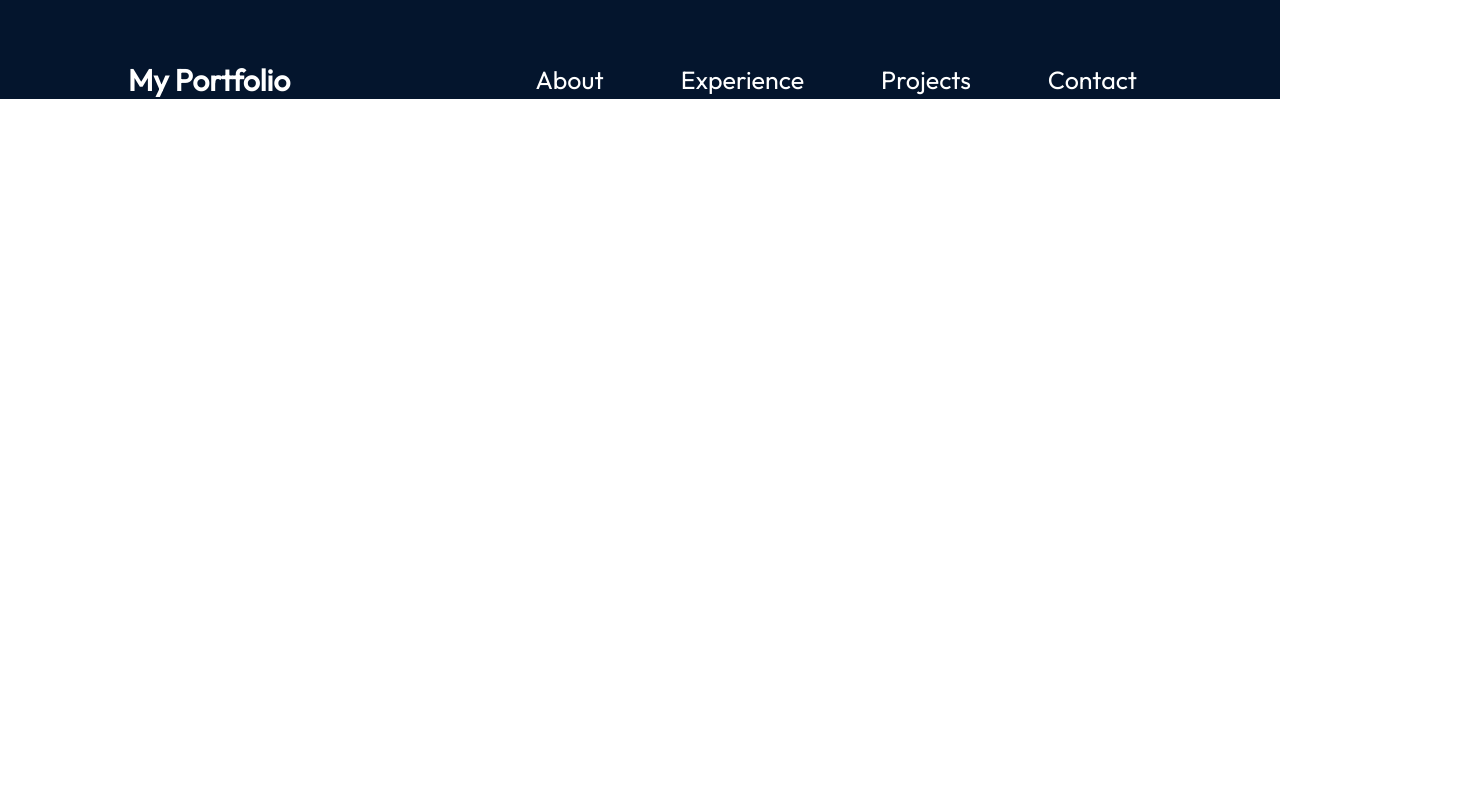
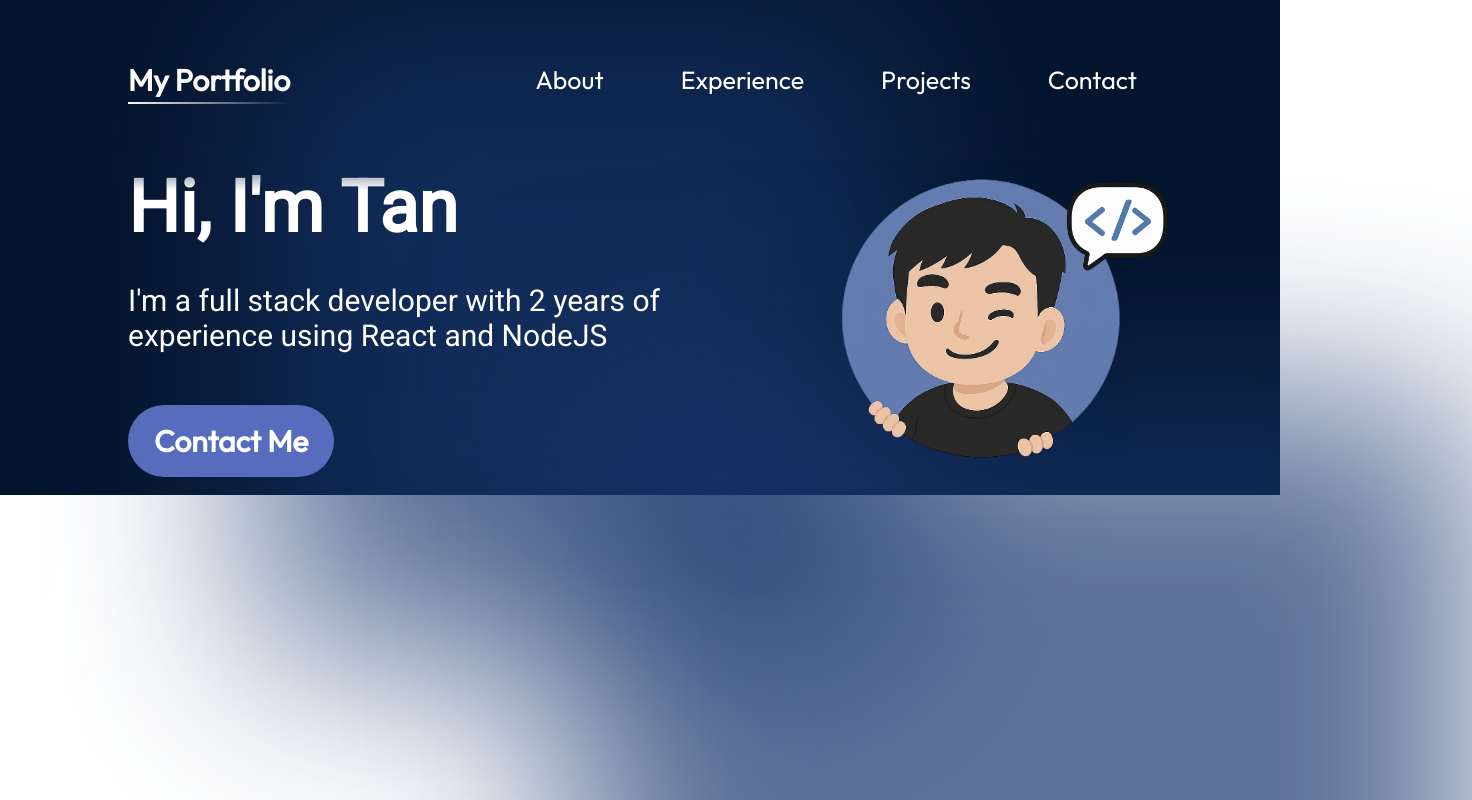
Before and after one commit to tazyqui/react-portfolio, a React (Vite) app: page / in a window 1280 px wide. Shown: the top 800 px of the page, 1472 px wide, since content can reach past the window. Built offline with nearby package versions, Linux system fonts and the light colour scheme.

Commit message:
Added Hero Section

```diff
--- a/src/App.jsx
+++ b/src/App.jsx
@@ -1,10 +1,12 @@
 import styles from "./App.module.css";
 import {Navbar} from "./components/Navbar/Navbar";
+import {Hero} from "./components/Hero/Hero";
 
 function App() {
   return (
     <div className={styles.App}>
       <Navbar />
+      <Hero />
     </div>
   )
 }
--- /dev/null
+++ b/src/components/Hero/Hero.jsx
@@ -0,0 +1,37 @@
+import React from "react";
+import styles from "./Hero.module.css";
+
+export const Hero = () => {
+  return (
+    <section className={styles.container}>
+      <div className={styles.content}>
+        <h1 className={styles.title}>Hi, I'm Tan </h1>
+        <p className={styles.description}>
+          I'm a full stack developer with 2 years of experience using React and
+          NodeJS
+        </p>
+        <a
+          className={styles.contactBtn}
+          href="mailto:tannguyen.career@gmail.com"
+        >
+          Contact Me
+        </a>
+      </div>
+      <div className={styles.imageWrapper}>
+        <img
+          className={styles.heroImg}
+          src="../../assets/hero/myHeroImg.png"
+          alt="Hero Image of Me"
+        />
+        <img
+          className={styles.textBubbleImg}
+          src="../../assets/hero/textBubbleImg.png"
+          alt="Image of Text Bubble"
+        />
+      </div>
+
+      <div className={styles.topBlur}></div>
+      <div className={styles.bottomBlur}></div>
+    </section>
+  );
+};
--- /dev/null
+++ b/src/components/Hero/Hero.module.css
@@ -0,0 +1,130 @@
+@import "../../vars.css";
+
+.container {
+    position: relative;
+    display: flex;
+    align-items: center;
+    justify-content: space-between;
+    margin: 49px;
+    z-index: 1;
+    margin-left: 10%;
+    margin-right: 10%;
+
+}
+
+.content {
+    display: flex;
+    flex-direction: column;
+    align-items: flex-start;
+    color: var(--color-text);
+    z-index: 1;
+}
+
+.title {
+    font-size: 72px;
+    font-weight: 900;
+    margin-bottom: 33px;
+    font-family: var(--font-roboto);
+    background: linear-gradient(0deg, rgba(255, 255, 255, 1) 70%, rgba(255, 255, 255, 0) 120%);
+    -webkit-text-fill-color: transparent;
+    -webkit-background-clip: text;
+}
+
+.description {
+    font-size: 30px;
+    font-family: var(--font-roboto);
+    margin-bottom: 52px;
+}
+
+.contactBtn {
+    text-decoration: none;
+    background-color: var(--color-primary);
+    color: var(--color-text);
+    border-radius: 100px;
+    font-size: 30px;
+    font-weight: 600;
+    padding: 17px 26px;
+}
+
+
+
+.imageWrapper {
+    position: relative;
+    width: 50%;
+    z-index: 1;
+}
+
+.heroImg {
+    width: 100%;
+    min-width: 300px;
+    animation-name: floating;
+    animation-duration: 3s;
+    animation-iteration-count: infinite;
+    animation-timing-function: ease-in-out;
+}
+
+.textBubbleImg {
+    position: absolute;
+    top: 0;
+    right: -10%;
+    width: 40%;
+    z-index: 2;
+    animation-name: floating;
+    animation-duration: 4s;
+    animation-iteration-count: infinite;
+    animation-timing-function: ease-in-out;
+}
+
+
+@keyframes floating {
+    0% {
+        transform: translateY(0);
+    }
+
+    50% {
+        transform: translateY(10px);
+    }
+
+    100% {
+        transform: translateY(0);
+    }
+}
+
+.topBlur {
+    position: absolute;
+    width: 50vw;
+    height: 50vw;
+    min-width: 350px;
+    min-height: 350px;
+    top: -128px;
+    left: 10vw;
+    border: 764px;
+    background: rgba(25, 55, 109, 0.7);
+    filter: blur(100px);
+    z-index: 0;
+}
+
+.bottomBlur {
+    position: absolute;
+    width: 70vw;
+    height: 50vw;
+    min-width: 350px;
+    min-height: 350px;
+    top: 246px;
+    right: -25vw;
+    border: 764px;
+    background: rgba(25, 55, 109, 0.7);
+    filter: blur(100px);
+    z-index: 0;
+}
+
+@media screen and (max-width: 830px) {
+    .container {
+        flex-direction: column-reverse;
+    }
+
+    .content {
+        align-items: center;
+    }
+
+}
```
Also changed, not shown: assets/hero/myHeroImg.png (added), assets/hero/textBubbleImg.png (added).
